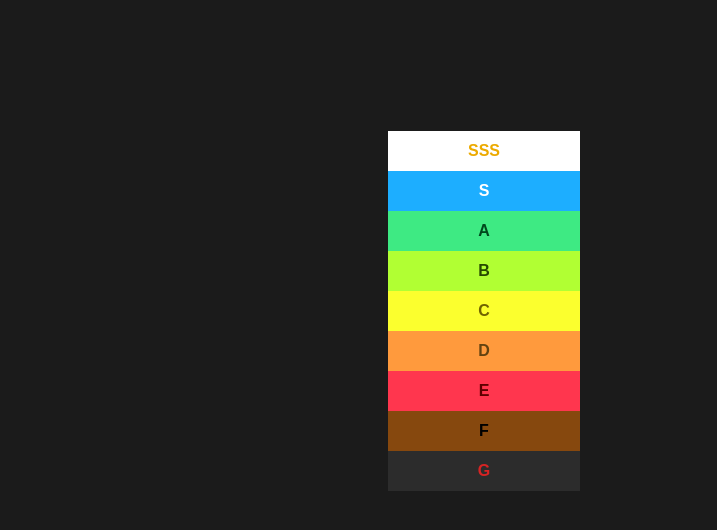
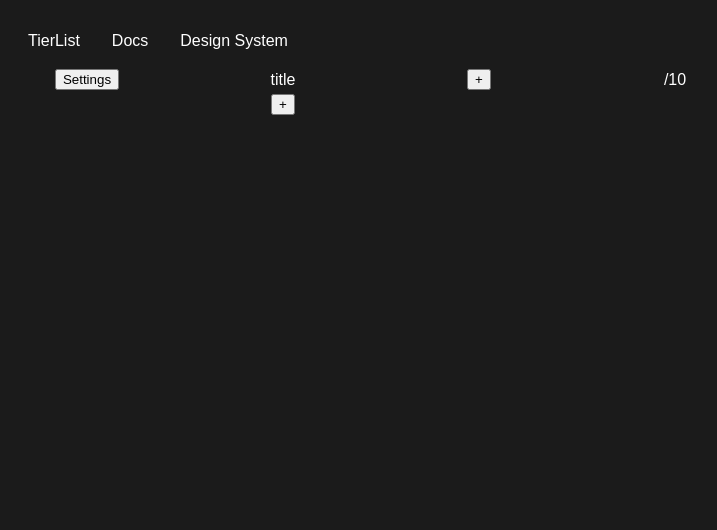
Before and after one commit to GotchiT2/Aledtier, a SvelteKit app: page / in a window 1280 px wide. Shown: the top 530 px of the page, without its empty margins (156-873 px from the left). Built offline with nearby package versions, Linux system fonts and the light colour scheme.

Commit message:
feat: ajoute tableau v1 avec stores

```diff
--- /dev/null
+++ b/src/components/Nav.svelte
@@ -0,0 +1,21 @@
+<nav>
+    <ol>
+        <li><a href="/">TierList</a></li>
+        <li><a href="https://github.com/GotchiT2/aledtier">Docs</a></li>
+        <li><a href="/ds">Design System</a></li>
+    </ol>
+</nav>
+
+<style>
+    ol {
+        list-style: none;
+        display: flex;
+        gap: 2rem;
+    }
+
+    a {
+        color: white;
+        text-decoration: none;
+
+    }
+</style>
--- /dev/null
+++ b/src/lib/stores.ts
@@ -0,0 +1,6 @@
+import { writable } from "svelte/store";
+
+export const criterias = writable<string[]>([])
+export const topics = writable<string[]>([])
+
+//export default { criterias, topics, ratings }
--- a/src/routes/+page.svelte
+++ b/src/routes/+page.svelte
@@ -1,5 +1,26 @@
-<script>
-	import Tier from '../components/Tier.svelte'
+<script lang="ts">
+	import Tier from './../components/Tier.svelte';
+	import Nav from "../components/Nav.svelte";
+	import {criterias, topics} from "../lib/stores"
+
+	let criteriass:string[] = [];
+	let topitots:string[] = [];
+
+	$: criterias.subscribe(value => {
+		criteriass = value;
+	});
+
+	$: topics.subscribe(value => {
+		topitots = value;
+	});
+
+	function addCriteria() {
+		$criterias = [...$criterias, "empty"]
+	}
+
+	function addTopic() {
+		$topics = [...$topics, "empty"]
+	}
 </script>
 
 <svelte:head>
@@ -7,44 +28,68 @@
 	<meta name="description" content="Svelte demo app" />
 </svelte:head>
 
+<Nav/>
 <section>
-	<Tier letter={'SSS'} />
-	<Tier letter={'S'} />
-	<Tier letter={'A'} />
-	<Tier letter={'B'} />
-	<Tier letter={'C'} />
-	<Tier letter={'D'} />
-	<Tier letter={'E'} />
-	<Tier letter={'F'} />
-	<Tier letter={'G'} />
+	<table>
+		<thead>
+			<tr>
+				<td class="col-tier"><button>Settings</button></td>
+				<td class="col-topic">title</td>
+				{#each criteriass as criteria}
+					<td class="col-criteria"><div contenteditable>{criteria}</div></td>
+				{/each}
+				<td class="col-add-col"><button on:click={addCriteria}>+</button></td>
+				<td class="col-result">/10</td>
+			</tr>
+		</thead>
+
+		<tbody>
+			{#each topitots as topito}
+				<tr>
+					<td><Tier letter="A"/></td>
+					<td class="col-topic" ><div contenteditable>{topito}</div></td>
+					{#each criteriass as criteria}
+						<td class="col-criteria" ><div contenteditable></div></td>
+					{/each}
+					<td></td>
+					<td>5</td>
+				</tr>
+			{/each}
+		</tbody>
+
+		<tfoot>
+			<td></td>
+			<td class="col-add-row"><button on:click={addTopic}>+</button></td>
+		</tfoot>
+	</table>
 </section>
 
 <style>
-	section {
-		display: flex;
-		flex-direction: column;
-		justify-content: center;
-		align-items: center;
-		flex: 0.6;
+
+	table {
+		text-align: center;
+	}
+	thead td {
+		min-width: 12rem;
+	}
+	.col-tier {
+		width: 12rem;
+	}
+	.col-topic {
+	}
+	.col-criteria {
+	}
+	.col-criteria {
+	}
+	.col-criteria {
+	}
+	.col-add-col {
+		width: 2rem;
+	}
+	.col-result {
 	}
 
-	h1 {
-		width: 100%;
-	}
 
-	.welcome {
-		display: block;
-		position: relative;
-		width: 100%;
-		height: 0;
-		padding: 0 0 calc(100% * 495 / 2048) 0;
-	}
 
-	.welcome img {
-		position: absolute;
-		width: 100%;
-		height: 100%;
-		top: 0;
-		display: block;
-	}
+
 </style>
--- /dev/null
+++ b/src/routes/ds/+page.svelte
@@ -0,0 +1,41 @@
+<script>
+	import Tier from '../../components/Tier.svelte'
+	import Nav from "../../components/Nav.svelte";
+
+</script>
+
+<svelte:head>
+	<title>Home</title>
+	<meta name="description" content="Svelte demo app" />
+</svelte:head>
+
+<Nav/>
+
+<h1>Design System</h1>
+
+<section>
+	<Tier letter={'SSS'} />
+	<Tier letter={'S'} />
+	<Tier letter={'A'} />
+	<Tier letter={'B'} />
+	<Tier letter={'C'} />
+	<Tier letter={'D'} />
+	<Tier letter={'E'} />
+	<Tier letter={'F'} />
+	<Tier letter={'G'} />
+</section>
+
+<style>
+	section {
+		display: flex;
+		flex-direction: column;
+		justify-content: center;
+		align-items: center;
+		flex: 0.6;
+	}
+
+	h1 {
+		width: 100%;
+	}
+
+</style>
```
